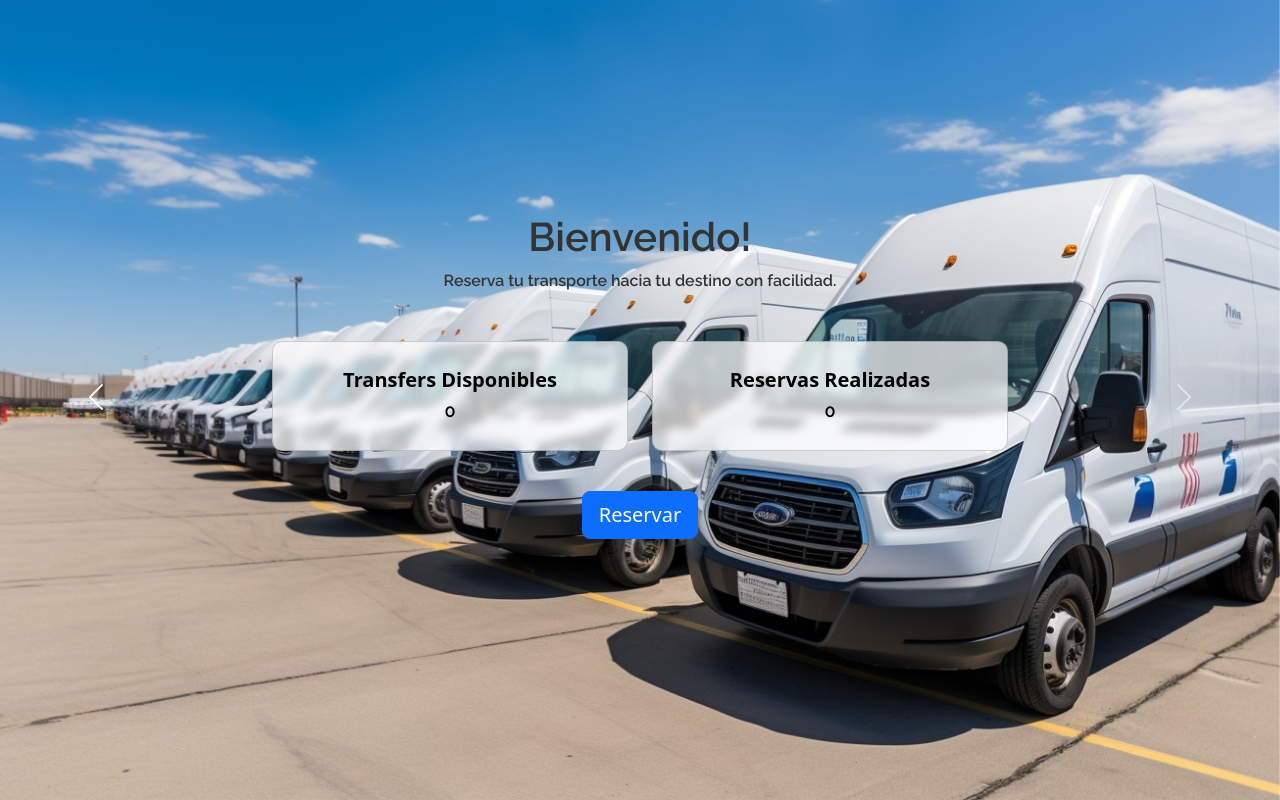
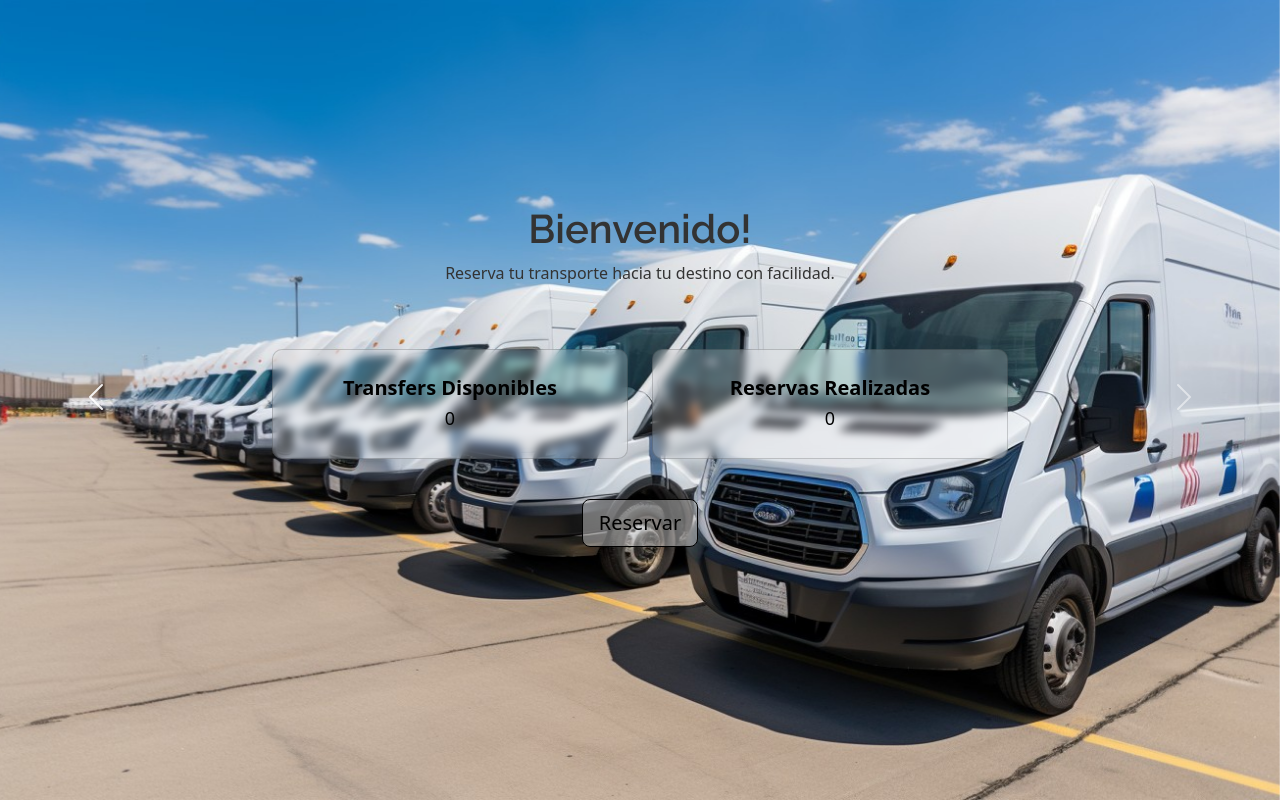
Before and after one commit to Aarontobar/Proyecto, a Django app: page / in a window 1280 px wide. Run offline with Django 5.2, Linux system fonts and the light colour scheme; data that the repository does not hold is empty; some libraries are stand-ins or nearby versions.

Commit message:
cambie algunas cosas

```diff
--- a/proyecto/app/templates/inicio.html
+++ b/proyecto/app/templates/inicio.html
@@ -35,12 +35,14 @@
     </div>
     <div class="text-overlay">
         <div class="container">
-            <h1>Bienvenido!</h1>
-            <p>Reserva tu transporte hacia tu destino con facilidad.</p>
-        </div>
+            <div class="row">
+                <div class="col-12">
+                    <h1>Bienvenido!</h1>
+                    <p>Reserva tu transporte hacia tu destino con facilidad.</p>
+                </div>
+            </div>
 
-        <div class="container mt-5">
-            <div class="row justify-content-center">
+            <div class="row justify-content-center mt-5">
                 <div class="col-6 col-sm-4 mb-4 text-center">
                     <div class="card">
                         <div class="card-body">
@@ -58,12 +60,10 @@
                     </div>
                 </div>
             </div>
-        </div>
 
-        <div class="container mt-3 mb-5 text-center">
-            <div class="row">
-                <div class="col-12">
-                    <a href="#" class="btn btn-primary btn-lg btn-block">Reservar</a>
+            <div class="row justify-content-center mt-3 mb-5">
+                <div class="col-lg-6 col-12"> <!-- Utilizamos col-lg-6 para tamaños grandes y col-12 para tamaños pequeños -->
+                    <a href="#" class="btn btn-custom btn-lg btn-block">Reservar</a>
                 </div>
             </div>
         </div>
--- a/proyecto/static/css/Inicio.css
+++ b/proyecto/static/css/Inicio.css
@@ -3,7 +3,14 @@ body, html {
     margin: 0;
 }
 
-h1, p {
+@media (max-width: 767.98px) {
+    .btn-block {
+        display: block;
+        width: 100%;
+    }
+}
+
+h1, h3 {
     font-family: "Raleway", sans-serif;
     font-optical-sizing: auto;
     font-weight: 550;
@@ -46,7 +53,7 @@ h1, p {
 }
 
 .text-overlay .card {
-    background-color: rgba(255, 255, 255, 0.7);
+    background-color: rgba(255, 255, 255, 0.2);
     backdrop-filter: blur(4px); /* Aplica el efecto de desenfoque */
     border-radius: 10px; /* Añade bordes redondeados */
     padding: 10px; /* Ajusta el espaciado interior */
@@ -66,3 +73,17 @@ h1, p {
 .container-fluid {
     padding: 0;
 }
+
+.btn-custom {
+    background-color: rgba(200, 200, 200, 0.5); /* Color gris claro semi-transparente */
+    color: #000000; /* Color del texto */
+    border: 1px solid #000000; /* Borde negro de 1px */
+    transition: background-color 0.3s ease, border-color 0.3s ease, color 0.3s ease; /* Transiciones suaves */
+}
+
+.btn-custom:hover,
+.btn-custom:focus {
+    background-color: rgba(200, 200, 200, 0.8); /* Color gris claro semi-transparente más oscuro al pasar el cursor */
+    border-color: #000000; /* Cambia el color del borde al pasar el cursor */
+    color: #000000; /* Cambia el color del texto al pasar el cursor */
+}
```
